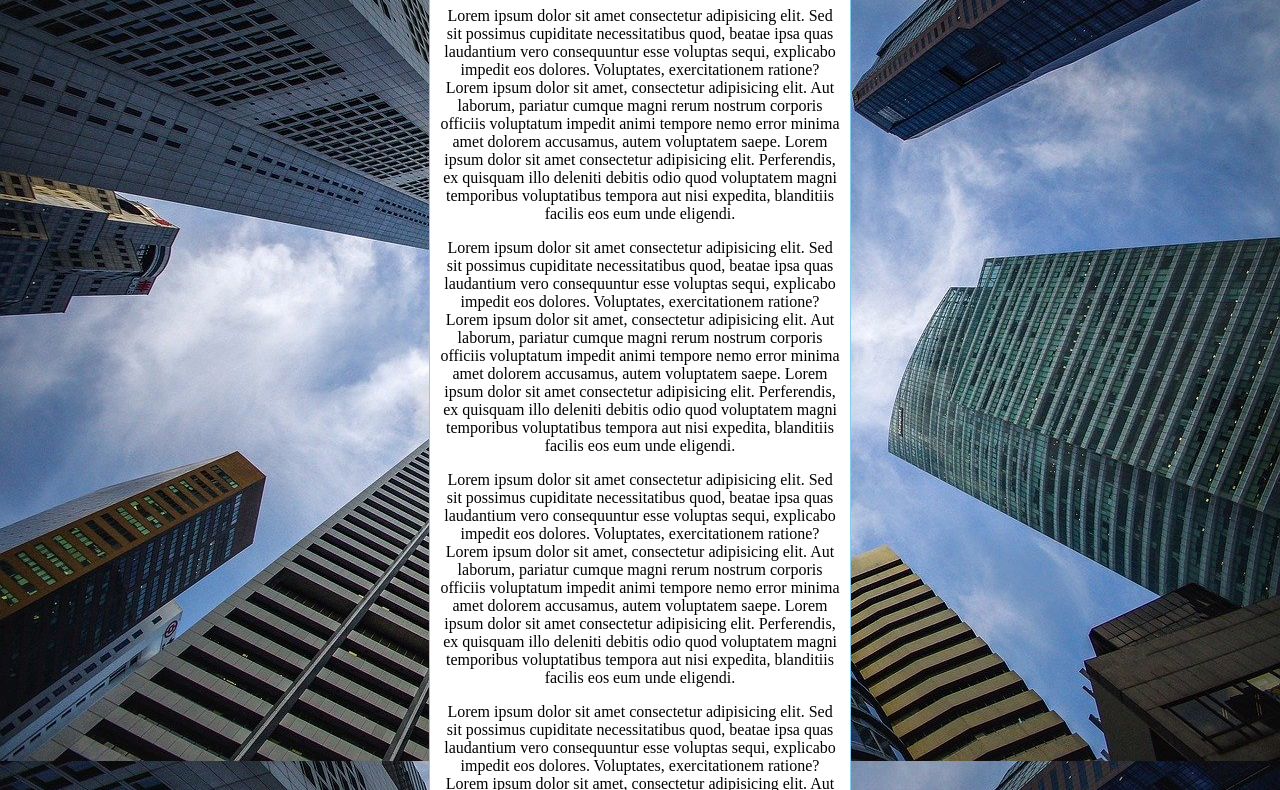
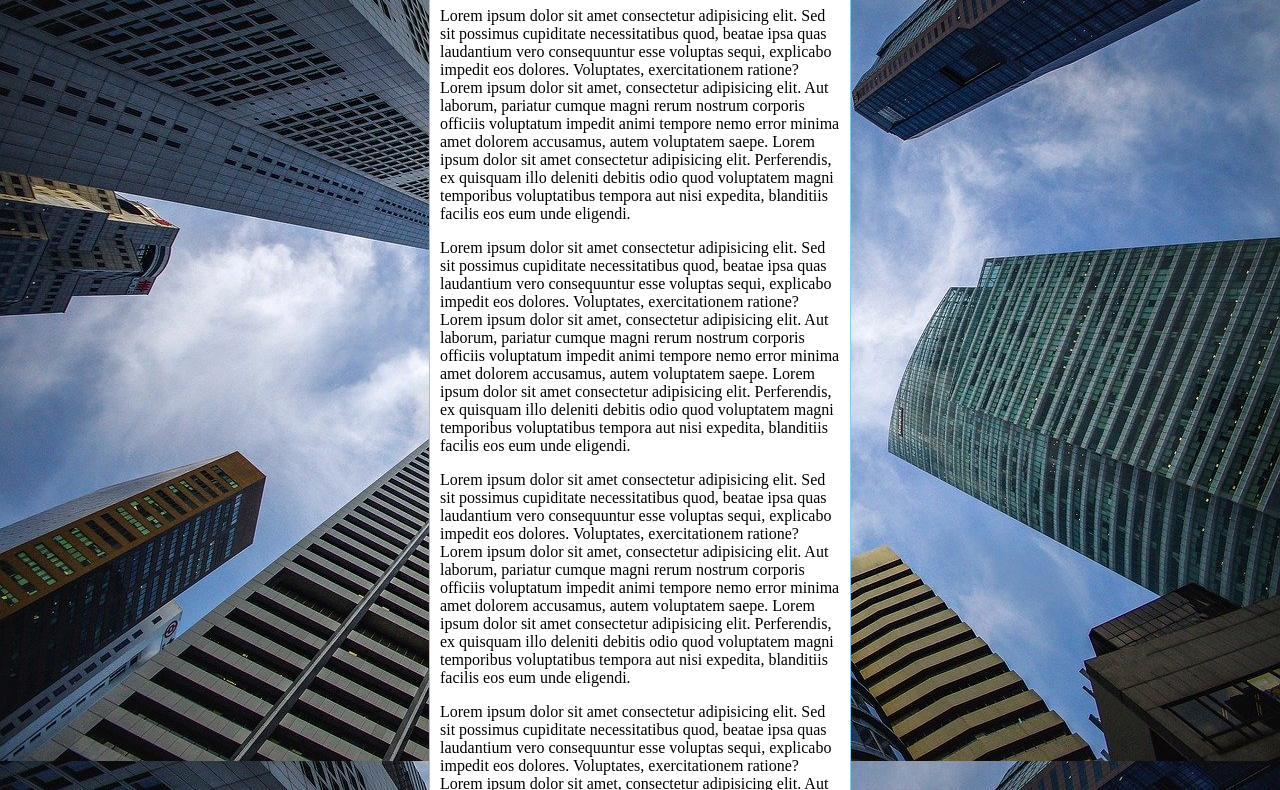
Before and after one commit to GustavoSouzax/html-css, a plain HTML site: page exercicios/ex022/fundo006.html in a window 1280 px wide. Shown: the part 92-882 px from the top of the page. Drawn offline with Linux system fonts and the light colour scheme.

Commit message:
Atualizei ex022

```diff
--- a/exercicios/ex022/fundo006.html
+++ b/exercicios/ex022/fundo006.html
@@ -6,18 +6,27 @@
     <title>Document</title>
     <style>
         body {
+            height: 100vh;
+            /*
             background-color: black;
             background-image: url('imagens/wallpaper002.jpg');
-            background-position: center top;
-            height: 98vh;
-            background-repeat: repeat;
+            background-position: center center;
+            background-repeat: no-repeat;
+            background-size: cover;
+            background-attachment: fixed;
+            */
+
+            /* Shorthand - background
+                color > image > position > repeat > [size] > attachment
+            */
+
+            background: black url('imagens/wallpaper002.jpg') center center no-repeat fixed;
             background-size: cover;
         }
 
         main {
             background-color: white;
-            text-align: center;
-            width: 400px;
+            max-width: 400px;
             padding: 10px;
             border-radius: 10px;
             border: 1px solid skyblue;
```
